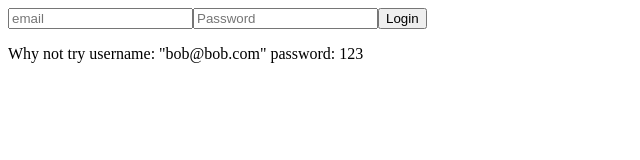
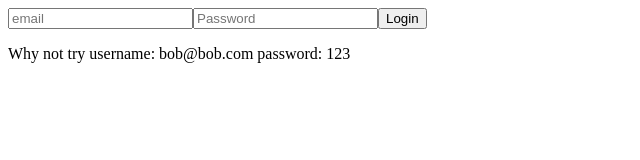
Before and after one commit to infinitemax/TDA-group-event-app, a Next.js app in the folder client/: page /login in a window 1280 px wide. Shown: the top 160 px of the page, without its empty margins (0-640 px from the left). Built offline with nearby package versions, Linux system fonts and the light colour scheme; no server answers.

Commit message:
inal login styles

```diff
--- a/client/components/Login.js
+++ b/client/components/Login.js
@@ -40,8 +40,8 @@ const Login = () => {
         >
           Login
         </button>
-        <p className="text-slate-400 italic">
-          Why not try username: "bob@bob.com" password: 123
+        <p className="text-slate-400 italic mt-4">
+          Why not try username: bob@bob.com password: 123
         </p>
       </form>
     </div>
```
